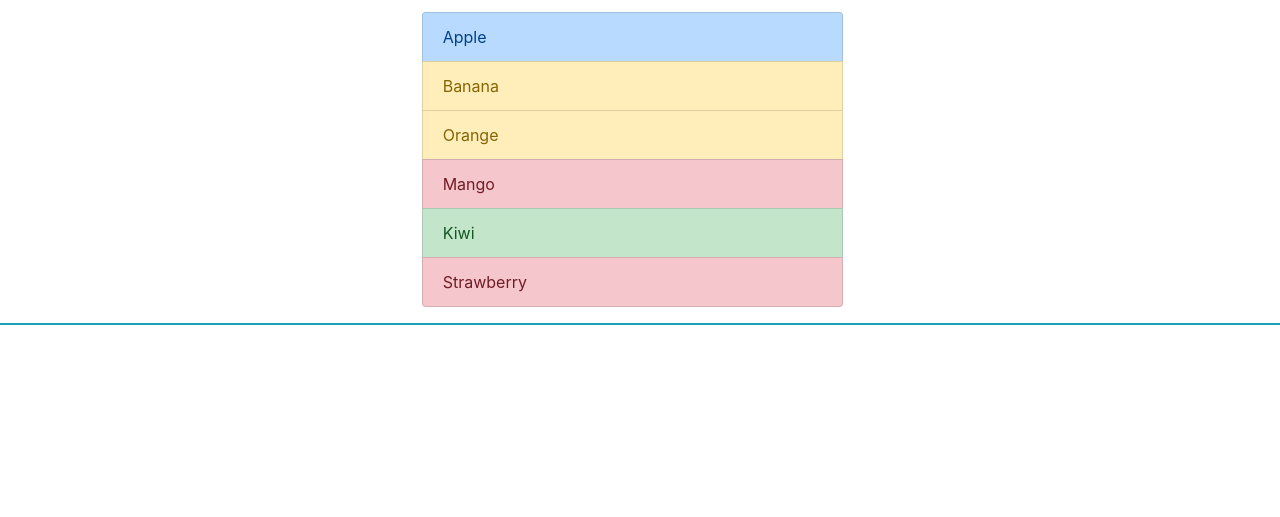
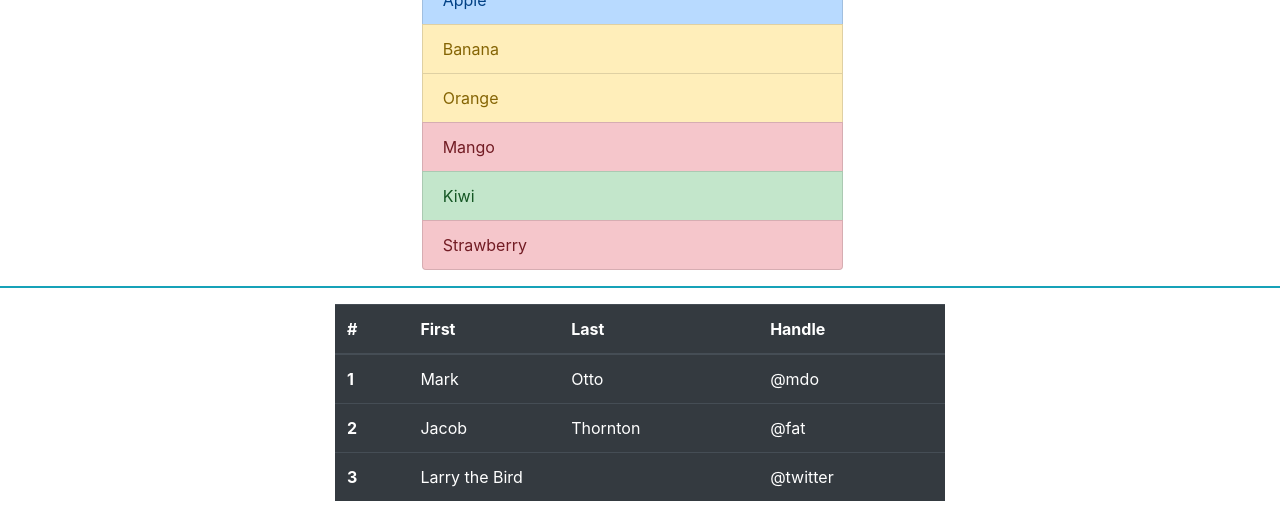
Before and after one commit to bennyho88/Bennytrap, a plain HTML site: page index.html in a window 1280 px wide. Shown: the part 2241-2758 px from the top of the page. Before the commit the page ends 2582 px from the top, so only its background shows below. Drawn offline with nearby package versions, Linux system fonts and the light colour scheme.

Commit message:
added table

```diff
--- a/index.html
+++ b/index.html
@@ -11,15 +11,14 @@
     <title>Exercise Bootstrap</title>
   </head>
   <body>
-    <h1>Bootstrap</h1>
     <div class="jumbotron">
-        <h1 class="display-4">Hello!</h1>
+        <h1 class="display-3">Hello!</h1>
         <p class="lead">Discovering the wonderful world of Frameworks</p>
         <hr class="my-4">
         <p>This exercise is for practicing Bootstrap.</p>
         <p>Please note that creativity is a must!</p>
         <p class="lead">
-          <a class="btn btn-primary btn-lg" href="#" role="button">Learn more</a>
+          <a class="btn btn-info btn-lg" href="#" role="button">Learn more</a>
         </p>
       </div>
     <hr class="border border-primary">
@@ -130,6 +129,37 @@
   </div>
   <hr class="border border-info">
 
+  <div class="col-lg-6 offset-lg-3">
+    <table class="table table-hover table-dark">
+      <thead>
+        <tr>
+          <th scope="col">#</th>
+          <th scope="col">First</th>
+          <th scope="col">Last</th>
+          <th scope="col">Handle</th>
+        </tr>
+      </thead>
+      <tbody>
+        <tr>
+          <th scope="row">1</th>
+          <td>Mark</td>
+          <td>Otto</td>
+          <td>@mdo</td>
+        </tr>
+        <tr>
+          <th scope="row">2</th>
+          <td>Jacob</td>
+          <td>Thornton</td>
+          <td>@fat</td>
+        </tr>
+        <tr>
+          <th scope="row">3</th>
+          <td colspan="2">Larry the Bird</td>
+          <td>@twitter</td>
+        </tr>
+      </tbody>
+    </table>
+  </div>
 
     <!-- Optional JavaScript -->
     <!-- jQuery first, then Popper.js, then Bootstrap JS -->
```
